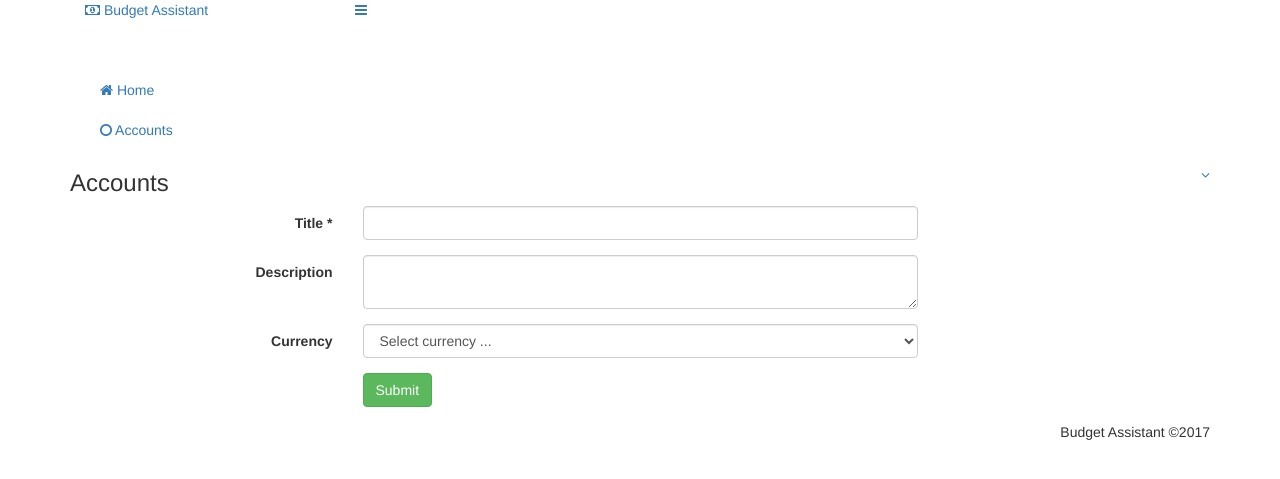
After one commit to python-krasnodar/budget-assistant, a Django app: page /accounts/create/ in a window 1280 px wide. The commit adds this page. Shown: the top 479 px of the page. Run offline with Django 3.2, Linux system fonts and the light colour scheme; parts of the project's set-up code (start-up, migrations or seed data) failed here and were passed over; some libraries are stand-ins or nearby versions.

```diff
--- /dev/null
+++ b/apps/accounts/urls.py
@@ -0,0 +1,8 @@
+from django.urls.conf import path
+
+from apps.accounts.views import ListView, CreateView
+
+urlpatterns = [
+    path('', ListView.as_view(), name='index'),
+    path('create/', CreateView.as_view(), name='create'),
+]
--- a/apps/accounts/views.py
+++ b/apps/accounts/views.py
@@ -1,3 +1,20 @@
-from django.shortcuts import render
+from django.views.generic import ListView as BaseListView, CreateView as BaseCreateView
 
-# Create your views here.
+from apps.accounts.models import Account
+
+
+class ListView(BaseListView):
+    template_name = 'accounts/index.html'
+    queryset = Account.objects
+
+    def get_queryset(self):
+        queryset = super(ListView, self).get_queryset()
+        queryset.filter(user__exact=self.request.user)
+
+        return queryset.all()
+
+
+class CreateView(BaseCreateView):
+    template_name = 'accounts/create.html'
+    model = Account
+    fields = ('title', 'description', 'currency')
--- a/config/urls.py
+++ b/config/urls.py
@@ -18,5 +18,6 @@ from django.urls import path, include
 
 urlpatterns = [
     path('', include(('apps.home.urls', 'home'))),
+    path('accounts/', include(('apps.accounts.urls', 'accounts'))),
     path('admin/', admin.site.urls),
 ]
--- /dev/null
+++ b/templates/accounts/create.html
@@ -0,0 +1,54 @@
+{% extends 'layouts/gentelella/layout.html' %}
+
+{% block content_header %}
+
+    <div class="page-title">
+        <div class="title_left">
+            <h3>Accounts</h3>
+        </div>
+    </div>
+
+{% endblock %}
+
+{% block content %}
+
+    <div class="x_panel">
+        <div class="x_content">
+
+            <form id="demo-form2" data-parsley-validate class="form-horizontal form-label-left">
+
+                <div class="form-group">
+                    <label class="control-label col-md-3 col-sm-3 col-xs-12" for="{{ form.title.id_for_label }}">{{ form.title.label }} <span
+                            class="required">*</span>
+                    </label>
+                    <div class="col-md-6 col-sm-6 col-xs-12">
+                        <input type="text" id="{{ form.title.id_for_label }}" required="required" class="form-control col-md-7 col-xs-12" name="{{ form.title.name }}" value="{{ form.title.value | default_if_none:'' }}">
+                    </div>
+                </div>
+                <div class="form-group">
+                    <label class="control-label col-md-3 col-sm-3 col-xs-12" for="{{ form.description.id_for_label }}">{{ form.description.label }}
+                    </label>
+                    <div class="col-md-6 col-sm-6 col-xs-12">
+                        <textarea class="form-control col-md-7 col-xs-12" name="{{ form.description.value }}" id="{{ form.description.id_for_label }}">{{ form.description.value|default_if_none:'' }}</textarea>
+                    </div>
+                </div>
+                <div class="form-group">
+                    <label for="{{ form.currency.id_for_label }}" class="control-label col-md-3 col-sm-3 col-xs-12">{{ form.currency.label }}</label>
+                    <div class="col-md-6 col-sm-6 col-xs-12">
+                        <select name="{{ form.currency.name }}" class="form-control col-md-7 col-xs-12" id="{{ form.currency.id_for_label }}">
+                            <option value="">Select currency ...</option>
+                        </select>
+                    </div>
+                </div>
+                <div class="ln_solid"></div>
+                <div class="form-group">
+                    <div class="col-md-6 col-sm-6 col-xs-12 col-md-offset-3">
+                        <button type="submit" class="btn btn-success">Submit</button>
+                    </div>
+                </div>
+
+            </form>
+        </div>
+    </div>
+
+{% endblock %}
--- a/templates/layouts/gentelella/_left.html
+++ b/templates/layouts/gentelella/_left.html
@@ -14,6 +14,9 @@
                     <li><a href="/">
                         <i class="fa fa-home"></i> Home
                     </a></li>
+                    <li><a href="{% url 'accounts:index' %}">
+                        <i class="fa fa-circle-o"></i> Accounts
+                    </a></li>
                 </ul>
             </div>
         </div>
```
Also changed, not shown: templates/accounts/index.html (added, +49 -0 lines).
